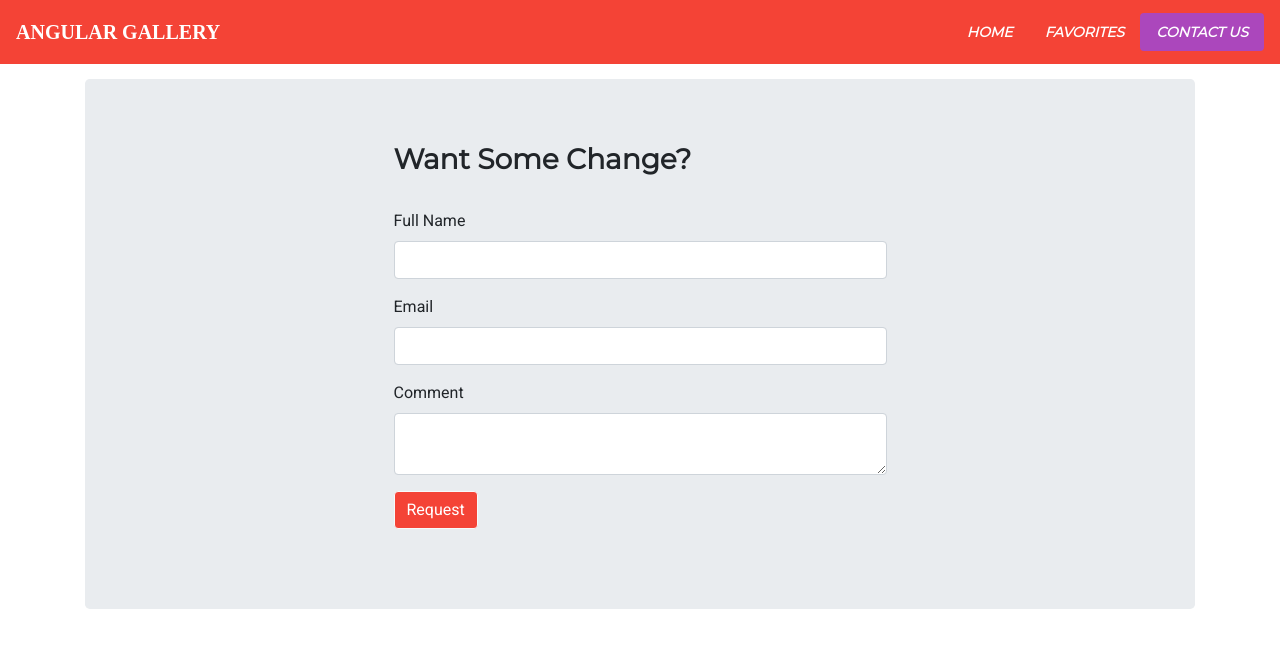
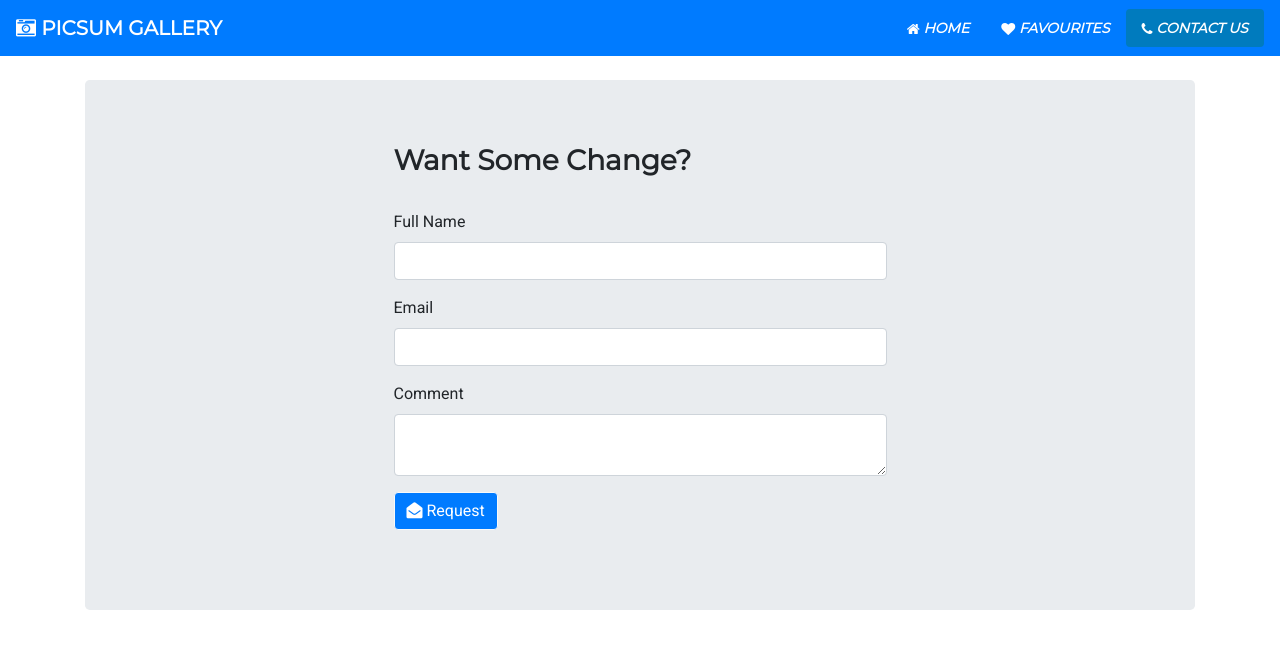
Before and after one commit to alok722/picsum-gallery-angular, an Angular app: page /home in a window 1280 px wide. Both pictures are taken after a click on the button "CONTACT US". Shown: the top 648 px of the page. Built offline with nearby package versions, Linux system fonts and the light colour scheme; no server answers.

Commit message:
Made toolbar responsive and added font awesome icon

```diff
--- a/package.json
+++ b/package.json
@@ -16,6 +16,7 @@
     "@angular/common": "^6.1.0",
     "@angular/compiler": "^6.1.0",
     "@angular/core": "^6.1.0",
+    "@angular/flex-layout": "^6.0.0-beta.18",
     "@angular/forms": "^6.1.0",
     "@angular/http": "^6.1.0",
     "@angular/material": "^6.4.7",
@@ -25,6 +26,7 @@
     "bootstrap": "^4.3.1",
     "core-js": "^2.5.4",
     "file-saver": "^2.0.2",
+    "font-awesome": "^4.7.0",
     "pexels-api-wrapper": "^1.1.1",
     "rxjs": "~6.2.0",
     "zone.js": "~0.8.26"
--- /dev/null
+++ b/src/_variables.scss
@@ -0,0 +1 @@
+$fa-font-path : '../node_modules/font-awesome/fonts';
--- a/src/app/app.component.html
+++ b/src/app/app.component.html
@@ -1,12 +1,23 @@
-<mat-toolbar color="warn">
-	<span [routerLink]="['/']" style="cursor: pointer;" id="title">ANGULAR GALLERY</span><span class="spacer"></span>
-	<div>
-		<button mat-button routerLinkActive="active" [routerLink]="['/home']"><i>HOME</i></button>
-		<button mat-button routerLinkActive="active" [routerLink]="['/favorites']"><i>FAVORITES</i></button>
-		<button mat-button routerLinkActive="active" [routerLink]="['/contact']"><i>CONTACT US</i></button>
+<nav class="navbar navbar-expand-md navbar-dark bg-primary mb-4">
+	<a class="navbar-brand" href="#" id="brand-name"><i class="fa fa-camera-retro"></i> PICSUM GALLERY</a>
+	<button class="navbar-toggler" type="button" data-toggle="collapse" data-target="#navbarCollapse"
+		aria-controls="navbarCollapse" aria-expanded="false" aria-label="Toggle navigation">
+		<span class="navbar-toggler-icon"></span>
+	</button>
+	<div class="collapse navbar-collapse" id="navbarCollapse">
+		<ul class="navbar-nav" style="margin-left: auto;">
+			<li class="nav-item">
+				<button mat-button routerLinkActive="active" [routerLink]="['/home']"><i class="fa fa-home"></i><i> HOME</i></button>
+			</li>
+			<li class="nav-item">
+				<button mat-button routerLinkActive="active" [routerLink]="['/favorites']"><i class="fa fa-heart"></i><i> FAVOURITES</i></button>
+			</li>
+			<li class="nav-item">
+				<button mat-button routerLinkActive="active" [routerLink]="['/contact']"><i class="fa fa-phone"></i><i> CONTACT US</i></button>
+			</li>
+		</ul>
 	</div>
-</mat-toolbar>
-
+</nav>
 <div class="container">
 	<router-outlet></router-outlet>
 </div>
--- a/src/app/app.component.scss
+++ b/src/app/app.component.scss
@@ -9,6 +9,10 @@
 @font-face {
   font-family: 'Oxygen', sans-serif;
   src: url(/assets/Oxygen-Regular.ttf) format("truetype");
+}
+#brand-name {
+  font-weight: bold;
+  font-family: 'Montserrat';
 }
 button{
 	font-weight: bold;
@@ -23,6 +27,9 @@ button{
   font-family: 'Oxygen';
   outline: none;
 }
+i {
+  color: #fff;
+}
 .active {
-  background-color: #ab47bc;
+  background-color: #007BBE ;
 }
--- a/src/app/contact/contact.component.html
+++ b/src/app/contact/contact.component.html
@@ -31,7 +31,7 @@
                     </div>
 
                     <div class="form-group">
-                        <button class="btn btn-light" style="background-color: #f44336; color: white;" data-toggle="modal" data-target="#exampleModalCenter">Request</button>
+                        <button class="btn btn-light" style="background-color: #007bff; color: white;" data-toggle="modal" data-target="#exampleModalCenter"><i class="fa fa-envelope-open"></i> Request</button>
                     </div>
                 </form>
             </div>
--- a/src/app/favourites/favourites.component.html
+++ b/src/app/favourites/favourites.component.html
@@ -7,9 +7,9 @@
     <mat-card>
       <img mat-card-image *ngIf="image.download_url" [src]="image.download_url" alt="" />
       <mat-card-actions>
-        <button mat-button color="warn" (click)="onUnfavorite(image)">Unfavorite
+        <button mat-button color="warn" (click)="onUnfavorite(image)"><i class="fa fa-trash-o"></i> Unfavorite
         </button>
-        <button mat-button color="primary" (click)="onDownload(image.download_url)">Download
+        <button mat-button color="primary" (click)="onDownload(image.download_url)"><i class="fa fa-download"></i> Download
         </button>
       </mat-card-actions>
     </mat-card>
--- a/src/app/home/home.component.html
+++ b/src/app/home/home.component.html
@@ -1,11 +1,11 @@
 <div class="row">
-  <mat-spinner color="warn" *ngIf="!gallery" class="loader container d-flex justify-content-center"></mat-spinner>
+  <mat-spinner id="mat-spinner" *ngIf="!gallery" class="loader container d-flex justify-content-center"></mat-spinner>
   <div class="col-xs-12 col-sm-6 col-md-4 col-lg-4 mt-10" *ngFor="let image of gallery">
     <mat-card>
       <img mat-card-image *ngIf="image.download_url" [src]="image.download_url" alt="" />
       <mat-card-actions>
-        <button mat-button (click)="onFavorite(image)">Favorite</button>
-        <button mat-button (click)="onDownload(image.download_url)">Download</button>
+        <button mat-button color="warn" (click)="onFavorite(image)"><i class="fa fa-heart"></i> Favourite</button>
+        <button mat-button color="primary" (click)="onDownload(image.download_url)"><i class="fa fa-download"></i> Download</button>
       </mat-card-actions>
     </mat-card>
   </div>
--- a/src/app/home/home.component.scss
+++ b/src/app/home/home.component.scss
@@ -6,3 +6,6 @@ button{
   border: none;
   background: none;
 }
+mat-spinner {
+  color : #007bff;
+}
--- a/src/styles.scss
+++ b/src/styles.scss
@@ -1,4 +1,6 @@
 /* You can add global styles to this file, and also import other style files */
+@import 'variables';
+@import '../node_modules/font-awesome/scss/font-awesome';
 
 html, body { height: 100%; }
 body { margin: 0; font-family: 'Roboto', sans-serif; }
```
Also changed, not shown: 1 other file (tests, documents, lock files or other folders).
